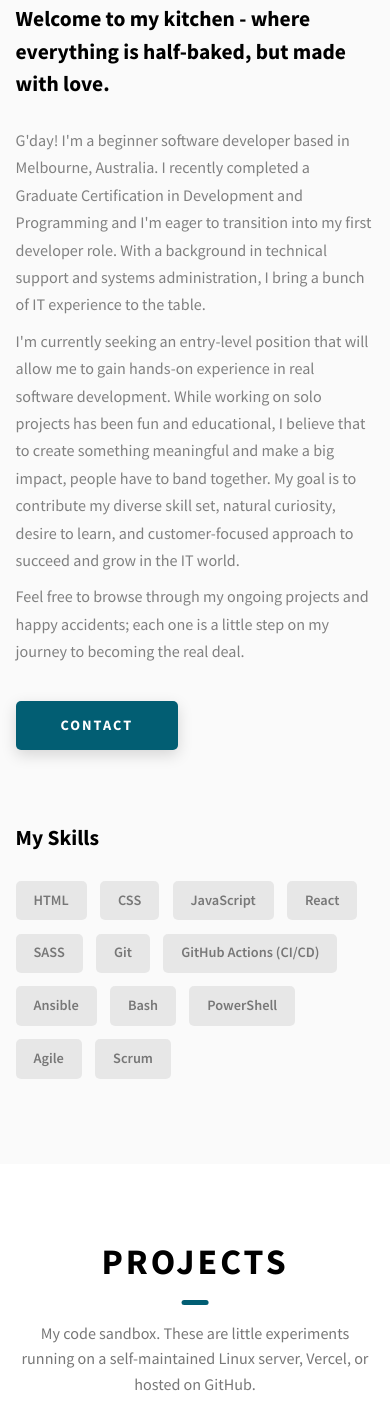
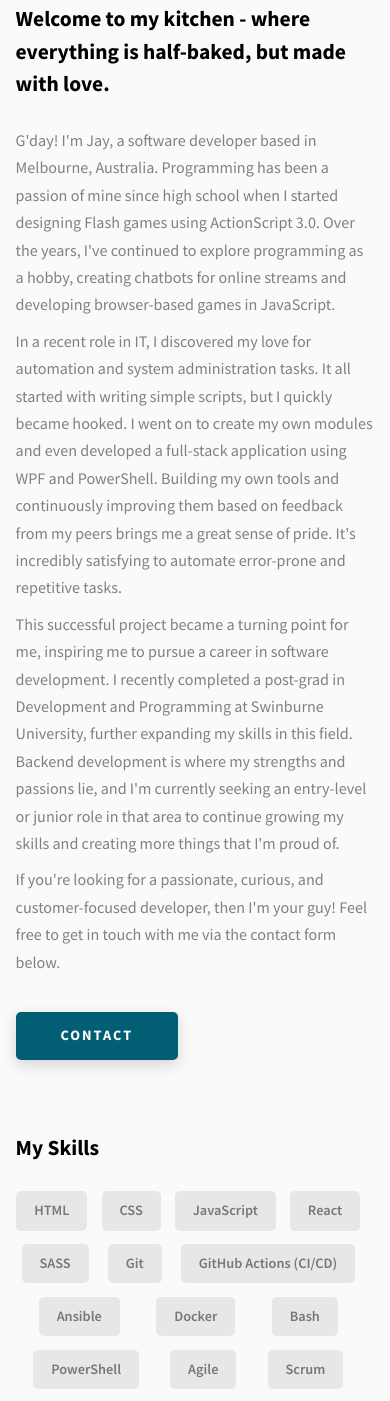
Before and after one commit to jaythomason-projects/Portfolio, a website: page index.html in a window 390 px wide. Shown: the part 933-2334 px from the top of the page. Drawn offline with Linux system fonts and the light colour scheme.

Commit message:
Add responsive styling for skills section and update about me section

```diff
--- a/css/style.css
+++ b/css/style.css
@@ -624,6 +624,11 @@ textarea {
 .skills {
   display: flex;
   flex-wrap: wrap; }
+  @media only screen and (max-width: 600px) {
+    .skills {
+      justify-content: space-evenly;
+    }
+  }
   .skills__skill {
     padding: 1rem 2rem;
     margin-bottom: 1.5rem;
--- a/index.html
+++ b/index.html
@@ -146,18 +146,22 @@
             <h3 class="about__content-title">Welcome to my kitchen - where everything is half-baked, but made with love.</h3>
             <div class="about__content-details">
               <p class="about__content-details-para">
-                G'day! I'm a beginner software developer based in Melbourne, Australia.
-                I recently completed a Graduate Certification in Development and Programming and I'm eager to transition into my first developer role.
-                With a background in technical support and systems administration, I bring a bunch of IT experience to the table.
+                G'day! I'm Jay, a software developer based in Melbourne, Australia.
+                Programming has been a passion of mine since high school when I started designing Flash games using ActionScript 3.0.
+                Over the years, I've continued to explore programming as a hobby, creating chatbots for online streams and developing browser-based games in JavaScript.
               </p>
               <p class="about__content-details-para">
-                I'm currently seeking an entry-level position that will allow me to gain hands-on experience in real software development.
-                While working on solo projects has been fun and educational, I believe that to create something meaningful and make a big impact, people have to band together.
-                My goal is to contribute my diverse skill set, natural curiosity, desire to learn, and customer-focused approach to succeed and grow in the IT world.
+                In a recent role in IT, I discovered my love for automation and system administration tasks. It all started with writing simple scripts, but I quickly became hooked.
+                I went on to create my own modules and even developed a full-stack application using WPF and PowerShell.
+                Building my own tools and continuously improving them based on feedback from my peers brings me a great sense of pride. It's incredibly satisfying to automate error-prone and repetitive tasks.
               </p>
               <p class="about__content-details-para">
-                Feel free to browse through my ongoing projects and happy accidents;
-                each one is a little step on my journey to becoming the real deal.
+                This successful project became a turning point for me, inspiring me to pursue a career in software development.
+                I recently completed a post-grad in Development and Programming at Swinburne University, further expanding my skills in this field.
+                Backend development is where my strengths and passions lie, and I'm currently seeking an entry-level or junior role in that area to continue growing my skills and creating more things that I'm proud of.
+              </p>
+              <p class="about__content-details-para">
+                If you're looking for a passionate, curious, and customer-focused developer, then I'm your guy! Feel free to get in touch with me via the contact form below.
               </p>
             </div>
             <a href="#contact" class="btn btn--med btn--theme dynamicBgClr"
@@ -175,6 +179,7 @@
               <div class="skills__skill">Git</div>
               <div class="skills__skill">GitHub Actions (CI/CD)</div>
               <div class="skills__skill">Ansible</div>
+              <div class="skills__skill">Docker</div>
               <div class="skills__skill">Bash</div>
               <div class="skills__skill">PowerShell</div>
               <div class="skills__skill">Agile</div>
```
